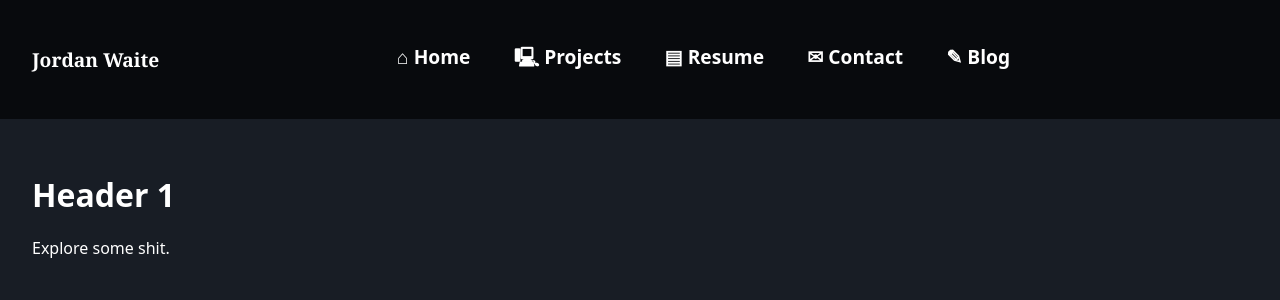
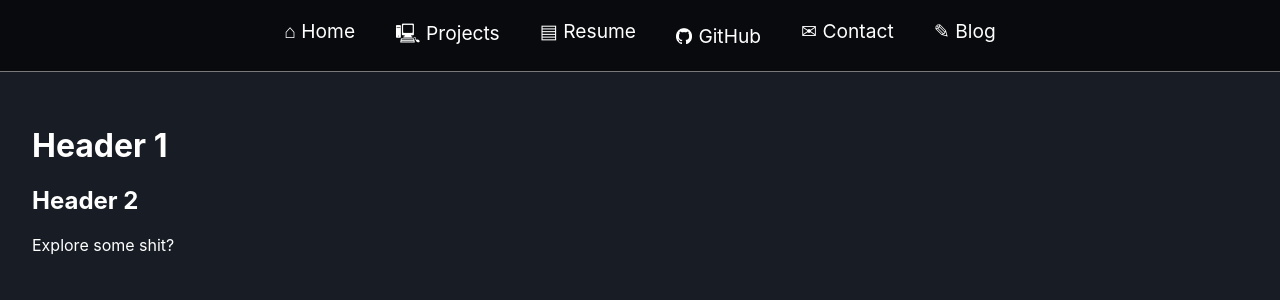
Before and after one commit to Jordan1819/personal_portfolio, a React (Vite) app: page / in a window 1280 px wide. Shown: the top 300 px of the page. Built offline with nearby package versions, Linux system fonts and the light colour scheme.

Commit message:
Altering navbar

```diff
--- a/src/components/Navbar.jsx
+++ b/src/components/Navbar.jsx
@@ -1,11 +1,17 @@
 export default function Navbar() {
     return (
       <nav>
-        <div class="nav-left">Jordan Waite</div>
         <div class="nav-right">
         <a href="index.html">⌂ Home</a>
         <a href="#">🖳 Projects</a>
         <a href="#">▤ Resume</a>
+        <a href="https://github.com/jordan1819" target="_blank" rel="noopener noreferrer" className="nav-link githubLink">
+          <span className="githubIconWrapper">
+            <img src="../githubIcon.png" alt="GitHub" className="githubIcon githubIcon--white" />
+            <img src="../githubIconGray.png" alt="GitHub Dark" className="githubIcon githubIcon--dark" />
+          </span>
+          <span className="githubText">GitHub</span>
+        </a>
         <a href="#">✉ Contact</a>
         <a href="#">✎ Blog</a>
         </div>
--- a/src/index.css
+++ b/src/index.css
@@ -1,59 +1,106 @@
-@media (min-width: 640px) { /* small tablets */ }
-@media (min-width: 768px) { /* tablets */ }
-@media (min-width: 1024px) { /* laptops */ }
+@media (max-width: 800px) { /* phones */ }
+@media (min-width: 801px) { /* everything else */ }
 
 
 /* Root Selector for Top Level Styles */
 :root {
   --dark-gray: #181d25;
+  --light-gray: #797979;
 }
-body {
-    margin: 0;
-    padding: 0;
-    font-family: system-ui, sans-serif;
-    background-color: var(--dark-gray);
-    color: #ffffff;
+  body {
+      margin: 0;
+      padding: 0;
+      font-family: -apple-system, BlinkMacSystemFont, "Segoe UI", Helvetica, Arial, sans-serif;
+      background-color: var(--dark-gray);
+      color: #ffffff;
   }
 
-  /* Navigation Bar */
+  /**** Navigation Bar ****/
   nav {
     display: flex;
-    justify-content: space-between;
+    justify-content: center;
     align-items: center;
     background-color: #080a0d;
-    padding: 1rem 2rem;
+    padding: .5rem 1rem;
     font-size: 1.2rem;
+    border-bottom: 1px solid var(--light-gray);
   }
 
-  .nav-left {
-    font-family: 'Georgia', serif;
-    font-weight: bold;
-    color: white;
-  }
   .nav-right {
-    padding: 1rem 2rem;
     display: flex;
     justify-content: center;
-    gap: 0.7rem;
-    flex-grow: 2;
+    gap: 0.5rem;
   }
 
   /* Link Styles */
+
   .nav-right a {
     color: white;
     text-decoration: none;
-    font-weight: bold;
     padding: 0.7rem 1rem;
     border-radius: 6px;
-    transition: background-color 1s ease, color 1s ease;
+    transition: background-color 0.5s ease, color 0.5s ease;
   }
 
-    /* Hover Effect */
+  .githubLink {
+    display: inline-flex;
+    align-items: center;
+    padding: 0.7rem 1rem;
+    border-radius: 6px;
+    color: white;
+    transition: background-color 0.5s ease, color 0.5s ease;
+  }
+
+  .githubIconWrapper {
+    display: inline-flex;       /* Align icons inline */
+    align-items: center;        /* Vertically center the two stacked icons */
+    justify-content: center;
+    position: relative;
+    margin-right: 0.4rem;
+    width: 1rem;
+    height: 1rem;
+  }
+
+  .githubIcon {
+    height: 1rem;
+    width: auto;
+    vertical-align: middle;
+    transition: opacity 0.5s ease;
+    top: 0;
+    left: 0;
+    position: absolute;
+  }
+
+  /* Nav Bar Hover Effects */
   .nav-right a:hover {
     background-color: white;
     color: var(--dark-gray);
   }
 
+  /* White is visible by default */
+  .githubIcon--white {
+    opacity: 1;
+  }
+
+  /* Dark is hidden by default */
+  .githubIcon--dark {
+    opacity: 0;
+  }
+
+  /* On hover, swap their opacity */
+  .githubLink:hover .githubIcon--white {
+    opacity: 0;
+  }
+
+  .githubLink:hover .githubIcon--dark {
+    opacity: 1;
+  }
+
+  .githubLink img + span,
+  .githubLink::after {
+    margin-left: 0.5rem;
+  }
+
   main {
     padding: 2rem;
   }
--- a/src/pages/Home.jsx
+++ b/src/pages/Home.jsx
@@ -6,7 +6,8 @@ export default function Home() {
             <Navbar />
             <main>
                 <h1>Header 1</h1>
-                <p>Explore some shit.</p>
+                <h2>Header 2</h2>
+                <p>Explore some shit?</p>
             </main>
         </div>
     );
```
Also changed, not shown: public/githubIcon.png (added), public/githubIconGray.png (added).
